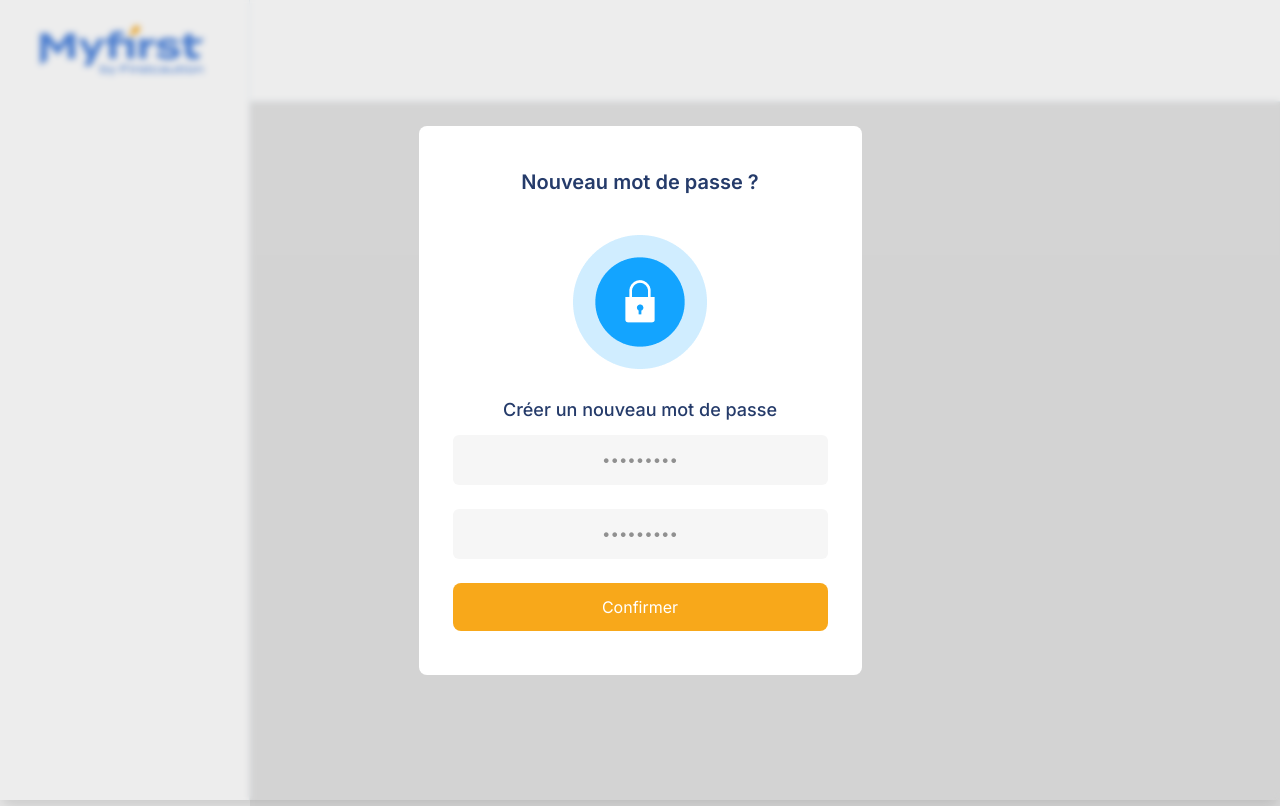
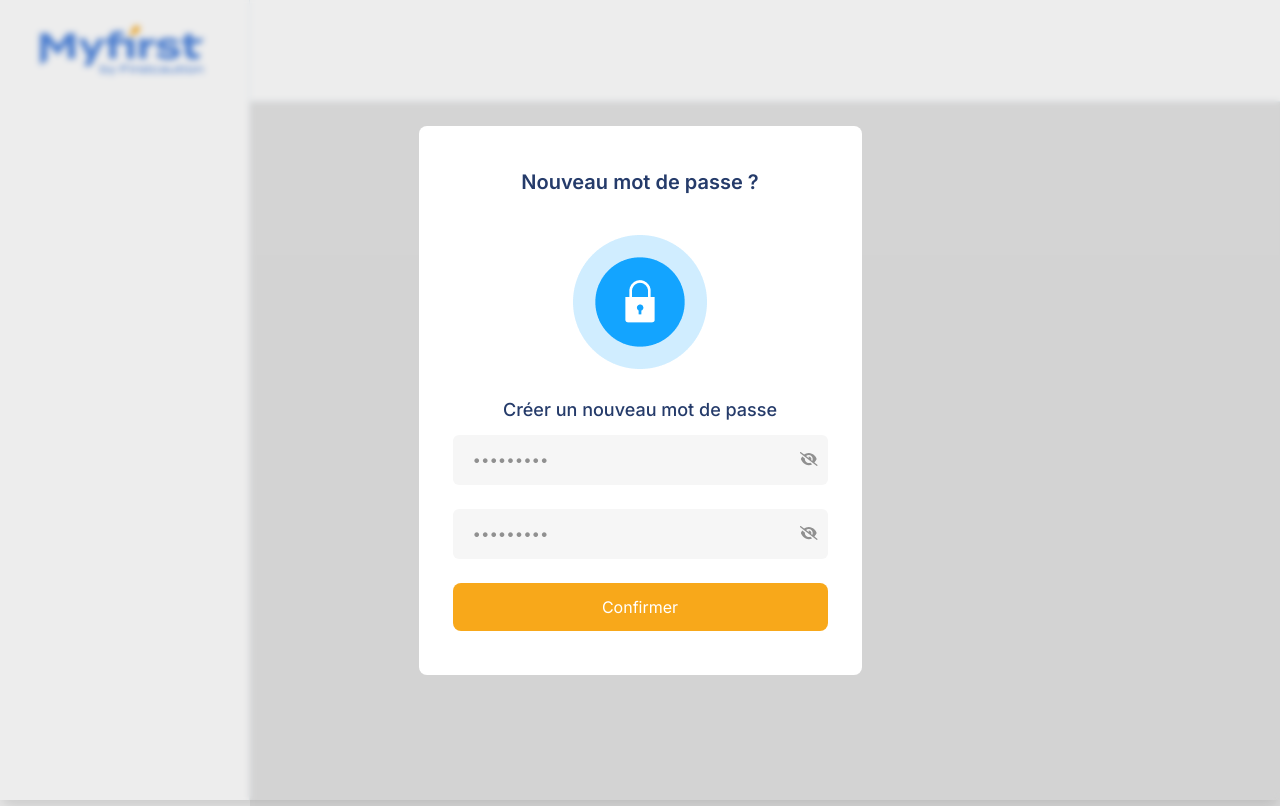
Before and after one commit to Sarah-Grace/firstcaution-next-js, a Next.js app: page /newPassword in a window 1280 px wide. Both pictures are taken after typing "Sample123", "Sample123" into the empty fields and a click on the button "Confirmer". Built offline with nearby package versions, Linux system fonts and the light colour scheme; no server answers.

Commit message:
show or hide password icon added

```diff
--- a/src/app/(auth)/(login)/login/page.jsx
+++ b/src/app/(auth)/(login)/login/page.jsx
@@ -11,6 +11,8 @@ import {addEmail, addTokens, resetAll} from '@/app/slices/authSlice';
 import LangSwitch from "@/app/customComponents/langSwitch";
 import { useTranslations } from 'next-intl';
 import { useGlobalMethods } from '@/hooks/useGlobalMethods';
+import { FontAwesomeIcon } from '@fortawesome/react-fontawesome';
+import {faEyeSlash, faEye} from '@fortawesome/free-solid-svg-icons';
 
 // Function for login
 const loginUser = async (User) => {
@@ -18,6 +20,11 @@ const loginUser = async (User) => {
     return response.data;
 };
 function Login() {
+    const [showPassword, setShowPassword] = useState(false);
+
+    const togglePassword = () => {
+      setShowPassword(!showPassword);
+    };
     const { errorTranslate } = useGlobalMethods();
     const t = useTranslations('auth');
     const dispatch = useDispatch();
@@ -117,14 +124,17 @@ function Login() {
                             />
                         </span>
                         <input
-                            type="password"
+                            type={showPassword ? 'text' : 'password'}
                             name="password"
                             placeholder={t('password')}
-                            className="leading-[50px] py-0 px-5 text-[15px] text-[#909090] bg-transparent flex-auto focus-visible:outline-none"
+                            className="leading-[50px] py-0 px-5 pr-[30px] xs:pr-[5px] text-[15px] text-[#909090] bg-transparent flex-auto focus-visible:outline-none"
                             onChange={handleInput}
                             value={formData.password}
                             required
                         />
+                        <button type="button" onClick={togglePassword} className="absolute right-[10px] bg-none border-0 cursor-pointer top-1/2 -translate-y-1/2 text-sm text-[#909090]">
+                          {showPassword ? <FontAwesomeIcon icon={faEye} /> : <FontAwesomeIcon icon={faEyeSlash} />}
+                        </button>
                     </div>
                     {errorPassword && <p className="mb-3 mt-2 text-red-600 text-xs">{errorTranslate(errorPassword)}</p>}
                     <div className="text-end ">
--- a/src/app/(auth)/(recoverPassword)/newPassword/page.jsx
+++ b/src/app/(auth)/(recoverPassword)/newPassword/page.jsx
@@ -1,12 +1,14 @@
 "use client"
 
-import { useState } from "react";
+import { useEffect, useState } from "react";
 import Image from "next/image";
 import { useMutation} from '@tanstack/react-query';
 import axiosInstance from '../../../../lib/axiosInstance';
 import { useSelector } from 'react-redux';
 import { useRouter } from 'next/navigation';
 import { useTranslations } from 'next-intl';
+import { FontAwesomeIcon } from '@fortawesome/react-fontawesome';
+import {faEyeSlash, faEye} from '@fortawesome/free-solid-svg-icons';
 
 // Function for reset password
 const newPassword = async (Password) => {
@@ -16,6 +18,16 @@ const newPassword = async (Password) => {
 };
 
 function NewPassword() {
+  const [showPassword, setShowPassword] = useState(false);
+  const [showConfirmPassword, setShowConfirmPassword] = useState(false);
+  const togglePassword = () => {
+    setShowPassword(!showPassword);
+  };
+  const toggleConfirmPassword = () => {
+    setShowConfirmPassword(!showConfirmPassword);
+  };
+  const [showpasswordIcon, setShowPasswordIcon] = useState(false);
+  const [showConfirmPasswordIcon, setShowConfirmPasswordIcon] = useState(false);
   const t = useTranslations('auth');
     const router = useRouter();
     const email = useSelector((state) => state.userEmail);
@@ -32,8 +44,12 @@ function NewPassword() {
             ...prev,
             [fieldName]: fieldValue
         }));
+
     }
-
+    useEffect(()=> {
+      formData.password === "" ? setShowPasswordIcon(false) : setShowPasswordIcon(true)
+      formData.confirmPassword === "" ? setShowConfirmPasswordIcon(false) : setShowConfirmPasswordIcon(true)
+    }, [formData])
 
     // Mutation hook for reset password
     const mutation = useMutation({
@@ -75,23 +91,35 @@ function NewPassword() {
               <form action="" className="w-full" onSubmit={formSubmit}>
                 <div className={`bg-[#f6f6f6] rounded-6 relative flex w-full mb-6  ${isDiffPassword && "bg-[#FFF4F4] border border-[#F73737]"}`}>
                     <input
-                      type="password"
+                      type={showPassword ? 'text' : 'password'}
                       name="password"
                       placeholder={t('password')}
-                      className="leading-[50px] py-0 px-5 text-[15px] text-[#909090] bg-transparent flex-auto focus-visible:outline-none text-center"
+                      className={`leading-[50px] py-0 px-5 text-[15px] text-[#909090] bg-transparent flex-auto focus-visible:outline-none  ${showpasswordIcon ? 'text-left' : 'text-center'}`}
                       onChange={handleInput}
                       value={formData.password}
                     />
+                    {
+                      showpasswordIcon &&
+                      <button type="button" onClick={togglePassword} className="absolute right-[10px] bg-none border-0 cursor-pointer top-1/2 -translate-y-1/2 text-sm text-[#909090]">
+                        {showPassword ? <FontAwesomeIcon icon={faEye} /> : <FontAwesomeIcon icon={faEyeSlash} />}
+                      </button>
+                    }
                 </div>
                 <div className={`bg-[#f6f6f6] rounded-6 relative flex w-full mb-6  ${isDiffPassword && "bg-[#FFF4F4] border border-[#F73737]"}`}>
                     <input
-                      type="password"
+                      type={showConfirmPassword ? 'text' : 'password'}
                       name="confirmPassword"
                       placeholder={t('new_password_page.confirm_password')}
-                      className="leading-[50px] py-0 px-5 text-[15px] text-[#909090] bg-transparent flex-auto focus-visible:outline-none text-center"
+                      className={`leading-[50px] py-0 px-5 text-[15px] text-[#909090] bg-transparent flex-auto focus-visible:outline-none  ${showConfirmPasswordIcon ? 'text-left' : 'text-center'}`}
                       onChange={handleInput}
                       value={formData.confirmPassword}
                     />
+                    {
+                      showConfirmPasswordIcon &&
+                      <button type="button" onClick={toggleConfirmPassword} className="absolute right-[10px] bg-none border-0 cursor-pointer top-1/2 -translate-y-1/2 text-sm text-[#909090]">
+                        {showConfirmPassword ? <FontAwesomeIcon icon={faEye} /> : <FontAwesomeIcon icon={faEyeSlash} />}
+                      </button>
+                    }
                 </div>
                 <div>
 
--- a/src/app/(auth)/(registration)/register/page.jsx
+++ b/src/app/(auth)/(registration)/register/page.jsx
@@ -15,7 +15,7 @@ import LangSwitch from "@/app/customComponents/langSwitch";
 import { useTranslations } from 'next-intl';
 import { useGlobalMethods } from '@/hooks/useGlobalMethods';
 import { FontAwesomeIcon } from '@fortawesome/react-fontawesome';
-import {faCheck} from '@fortawesome/free-solid-svg-icons';
+import {faCheck, faEyeSlash, faEye} from '@fortawesome/free-solid-svg-icons';
 
 
 // Function to create a new user
@@ -35,6 +35,11 @@ const formSchema = z.object({
 const passwordSchema =
 z.string().min(8, { message: "characters" }).regex(/[A-Z]/, { message: "uppercase" }).regex(/\d/, { message: "digit" });
 function Register() {
+  const [showPassword, setShowPassword] = useState(false);
+
+  const togglePassword = () => {
+    setShowPassword(!showPassword);
+  };
   const { errorTranslate } = useGlobalMethods();
   const t = useTranslations('auth');
   const vt = useTranslations('validation')
@@ -115,13 +120,20 @@ function Register() {
         console.log(errors._errors)
         passwordValidationState(errors._errors)
       } else {
+        console.log(passwordError.uppercase);
         setPasswordError([])
+        setIsMissing({
+          uppercase: false,
+          characters: false,
+          digit: false
+        })
         setPasswordStatus((prevData) => ({
           ...prevData,
-            characters: "text-[#0BA212] bg-[#ACFFDC] bg-opacity-25",
-            uppercase: "text-[#0BA212] bg-[#ACFFDC] bg-opacity-25",
-            digit: "text-[#0BA212] bg-[#ACFFDC] bg-opacity-25"
+          characters: "text-[#0BA212] bg-[#ACFFDC] bg-opacity-25",
+          uppercase: "text-[#0BA212] bg-[#ACFFDC] bg-opacity-25",
+          digit: "text-[#0BA212] bg-[#ACFFDC] bg-opacity-25"
         }));
+        console.log(passwordStatus.uppercase)
       }
     }
 
@@ -146,9 +158,8 @@ function Register() {
     passwordError.includes("digit") && setIsMissing((prev) => ({ ...prev, digit: true }))
     if(date === null) {
       setDateError("Select Date of Birth")
-    }else if(date !== null)
+    }else if(date !== null){
       setDateError("")
-      {
       if( !passwordError.includes("uppercase") && !passwordError.includes("characters") &&  !passwordError.includes("digit")) {
 
         mutation.mutate({ email: formData.email, password: formData.password, first_name: formData.fname, last_name: formData.lname, date_of_birth: date.format("YYYY-MM-DD"), "platform": "internal_user"})
@@ -266,14 +277,17 @@ function Register() {
                             />
                         </span>
                         <input
-                            type="password"
+                            type={showPassword ? 'text' : 'password'}
                             name="password"
                             placeholder={t('register_page.password')}
                             value={formData.password}
                             onChange={handleChange}
-                            className="leading-[50px] py-0 pl-[5px] pr-4 text-[15px] text-[#909090] bg-transparent flex-auto focus-visible:outline-none"
+                            className="leading-[50px] py-0 pl-[5px] pr-[30px] text-[15px] text-[#909090] bg-transparent flex-auto focus-visible:outline-none xs:pr-[5px]"
 
                         />
+                        <button type="button" onClick={togglePassword} className="absolute right-[10px] bg-none border-0 cursor-pointer top-1/2 -translate-y-1/2 text-sm text-[#909090]">
+                          {showPassword ? <FontAwesomeIcon icon={faEye} /> : <FontAwesomeIcon icon={faEyeSlash} />}
+                        </button>
                     </div>
                     <div className="flex flex-wrap gap-3 my-3">
                       <p className={`text-xs ${passwordStatus.characters}  px-2 leading-[18px] rounded-2xl ${isMissing.characters && 'text-red-600 bg-red-200'}`}>
--- a/src/app/(main)/settings/page.jsx
+++ b/src/app/(main)/settings/page.jsx
@@ -15,6 +15,8 @@ import {
     DialogTitle,
     DialogTrigger,
 } from "@/components/ui/dialog";
+import { FontAwesomeIcon } from '@fortawesome/react-fontawesome';
+import {faEyeSlash, faEye} from '@fortawesome/free-solid-svg-icons';
 
 const profiledata = async (otp) => {
     const response = await axiosInstance.get('/api/profile/', otp);
@@ -33,6 +35,18 @@ const passwordupdate = async (otp) => {
 };
 
 function Settings() {
+    const [showPassword, setShowPassword] = useState(false);
+    const [showNewPassword,setShowNewPassword] = useState(false)
+    const [showConfirmPassword, setShowConfirmPassword] = useState(false);
+    const togglePassword = () => {
+      setShowPassword(!showPassword);
+    };
+    const toggleNewPassword = () => {
+        setShowNewPassword(!showNewPassword);
+      };
+      const toggleConfirmPassword = () => {
+        setShowConfirmPassword(!showConfirmPassword);
+      };
     const [isOpen, setIsOpen] = useState(false);
 
     const openDialog = () => {
@@ -250,38 +264,53 @@ function Settings() {
                             <div className="w-2/5 xxl:w-1/2 tablet:w-full">
                                 <div className="rounded-6 relative w-full mb-6">
                                     <label className="text-base font-normal text-content leading-5 mb-3 block">{t('password')}</label>
+                                    <div className="relative">
                                         <input
-                                        type="password"
+                                            type={showPassword ? 'text' : 'password'}
                                             name="password"
-                                        className={`leading-[48px] py-0 px-5 text-[15px] font-normal text-[#909090] bg-transparent border border-[#DFEAF2] focus-visible:outline-none rounded-8 w-full`}
+                                            className={`leading-[48px] py-0 px-5 pr-[30px] xs:pr-[5px] text-[15px] font-normal text-[#909090] bg-transparent border border-[#DFEAF2] focus-visible:outline-none rounded-8 w-full`}
                                             onChange={handleInputSecurity}
                                             value={formDataSecurity.password}
                                             required
                                         />
+                                        <button type="button" onClick={togglePassword} className="absolute right-[10px] bg-none border-0 cursor-pointer top-1/2 -translate-y-1/2 text-sm text-[#909090]">
+                                            {showPassword ? <FontAwesomeIcon icon={faEye} /> : <FontAwesomeIcon icon={faEyeSlash} />}
+                                        </button>
+                                    </div>
                                 </div>
 
                                 <p className={`${errorOldPassword ? "block" : "hidden"} text-[#F73737] text-xs font-medium -mt-4 mb-4`} >{errorOldPassword} </p>
                                 <div className="rounded-6 relative w-full mb-6">
                                     <label className="text-base font-normal text-content leading-5 mb-3 block">{t('new_password')}</label>
+                                    <div className="relative">
                                         <input
-                                        type="password"
+                                            type={showNewPassword ? 'text' : 'password'}
                                             name="newPassword"
-                                        className={`leading-[48px] py-0 px-5 text-[15px] font-normal text-[#909090] bg-transparent border border-[#DFEAF2] focus-visible:outline-none rounded-8 w-full ${isDiffPassword && "bg-[#FFF4F4] border border-[#F73737]"}`}
+                                            className={`leading-[48px] py-0 px-5 pr-[30px] xs:pr-[5px] text-[15px] font-normal text-[#909090] bg-transparent border border-[#DFEAF2] focus-visible:outline-none rounded-8 w-full ${isDiffPassword && "bg-[#FFF4F4] border border-[#F73737]"}`}
                                             onChange={handleInputSecurity}
                                             value={formDataSecurity.newPassword}
                                             required
                                         />
+                                        <button type="button" onClick={toggleNewPassword} className="absolute right-[10px] bg-none border-0 cursor-pointer top-1/2 -translate-y-1/2 text-sm text-[#909090]">
+                                            {showPassword ? <FontAwesomeIcon icon={faEye} /> : <FontAwesomeIcon icon={faEyeSlash} />}
+                                        </button>
+                                    </div>
                                 </div>
                                 <div className="rounded-6 relative w-full mb-6">
                                     <label className="text-base font-normal text-content leading-5 mb-3 block">{t('confirm_password')}</label>
+                                    <div className="relative">
                                         <input
-                                        type="password"
+                                            type={showConfirmPassword ? 'text' : 'password'}
                                             name="confirmPassword"
-                                        className={`leading-[48px] py-0 px-5 text-[15px] font-normal text-[#909090] bg-transparent border border-[#DFEAF2] focus-visible:outline-none rounded-8 w-full ${isDiffPassword && "bg-[#FFF4F4] border border-[#F73737]"}`}
+                                            className={`leading-[48px] py-0 px-5 pr-[30px] xs:pr-[5px] text-[15px] font-normal text-[#909090] bg-transparent border border-[#DFEAF2] focus-visible:outline-none rounded-8 w-full ${isDiffPassword && "bg-[#FFF4F4] border border-[#F73737]"}`}
                                             onChange={handleInputSecurity}
                                             value={formDataSecurity.confirmPassword}
                                             required
                                         />
+                                        <button type="button" onClick={toggleConfirmPassword} className="absolute right-[10px] bg-none border-0 cursor-pointer top-1/2 -translate-y-1/2 text-sm text-[#909090]">
+                                            {showPassword ? <FontAwesomeIcon icon={faEye} /> : <FontAwesomeIcon icon={faEyeSlash} />}
+                                        </button>
+                                    </div>
                                 </div>
                 <p className={`${isDiffPassword ? "block" : "hidden"} text-[#F73737] text-xs font-medium -mt-4 mb-4`} >Password and Confirm Password are not same </p>
                 <p className={`${errorNewPassword ? "block" : "hidden"} text-[#F73737] text-xs font-medium -mt-4 mb-4`} >{errorNewPassword} </p>
```
Lines whose indentation alone changed are shown as unchanged.
